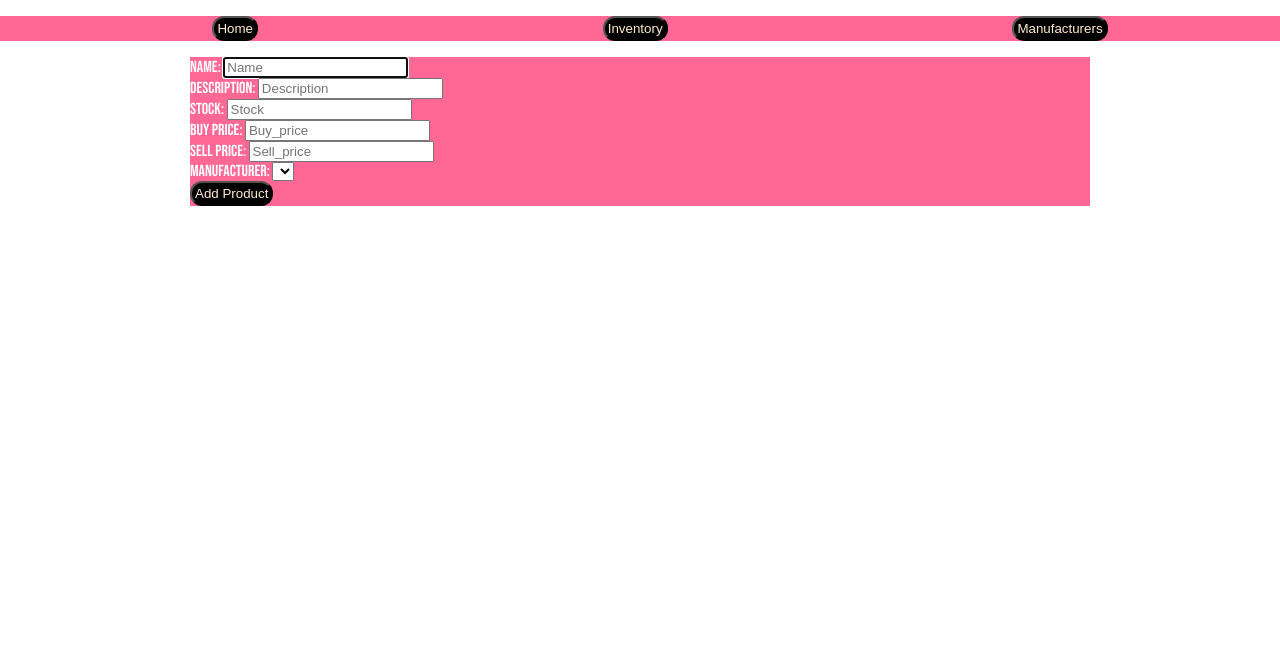
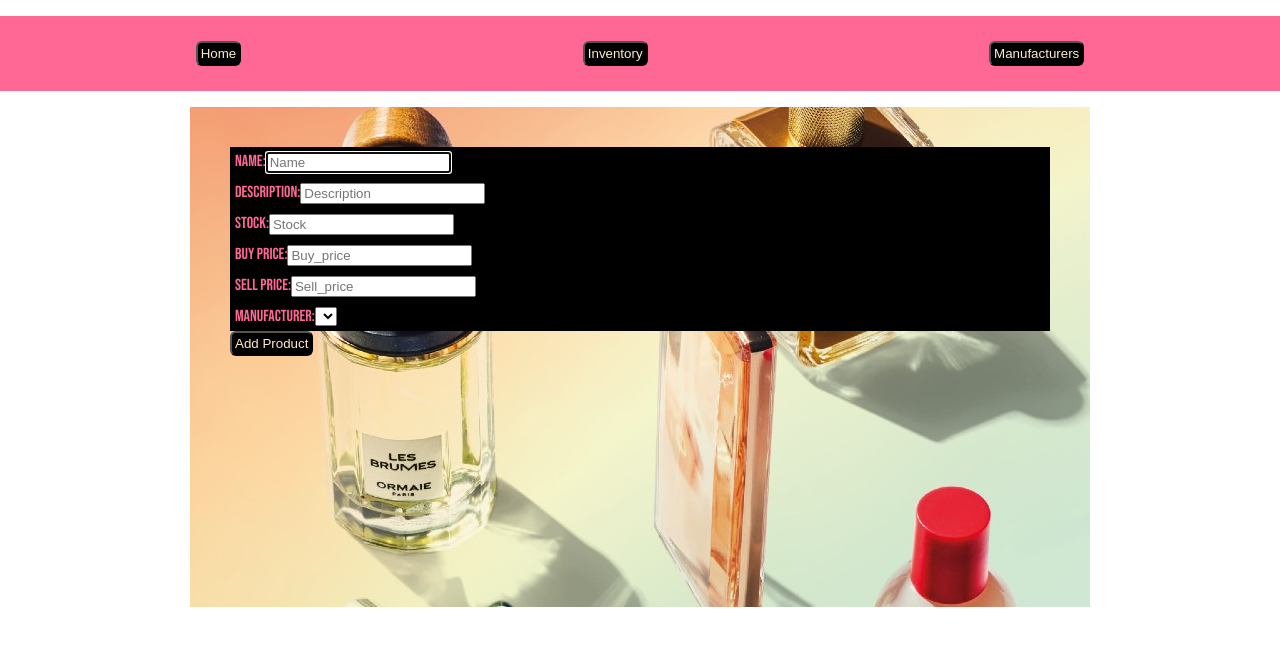
Before and after one commit to RhiannonAW123/PROJECT-1---Perfume-Shop-Inventory, a Flask app: page /products/new in a window 1280 px wide. Shown: the top 646 px of the page. Run offline with Flask 2, Linux system fonts and the light colour scheme; data that the repository does not hold is empty; some libraries are stand-ins or nearby versions.

Commit message:
more css stuff

```diff
--- a/static/style.css
+++ b/static/style.css
@@ -33,6 +33,7 @@ body {
 
 
   .menu {
+      padding: 25px;
       list-style: none;
       display: flex;
       flex-direction: row;
@@ -45,9 +46,11 @@ body {
   .container{
     display: inline-flexbox;
     width: 900px;
+    height: 500px;
     margin: 0 auto;
     background: rgb(255, 103, 148);
-    color: white;
+    color: rgb(255, 103, 148);
+    background-image: url("images/bottles.jpg");
 
   }
 
@@ -61,8 +64,28 @@ body {
 
  .buttons {
      padding: 3px;
-     display: inline-block;
-     border-radius: 12px;
+     display: flex;
+     border-radius: 6px;
      background-color: black;
      color: blanchedalmond;
+     float: left;
+     cursor: pointer;
  }
+
+ .form_options {
+     background-color: black;
+     padding: 5px;
+     display: flex;
+     flex-direction: row;
+     justify-content: left;
+     align-content: center;
+ }
+
+ .forms {
+    padding: 40px;
+    margin: auto;
+ }
+
+ .table_info {
+     background-color: black;
+ }
--- a/templates/manufacturers/edit.html
+++ b/templates/manufacturers/edit.html
@@ -1,13 +1,13 @@
 {% extends "base.html" %}
 {% block content %}
 
-<form action="/manufacturers/{{manufacturer.id}}" method="post">
-  <div>
+<form class="forms" action="/manufacturers/{{manufacturer.id}}" method="post">
+  <div class="form_options">
     <label for="name">Name:</label>
     <input type="text" id="name" name="name" value="{{manufacturer.name}}" required>
   </div>
 
-  <div>
+  <div class="form_options">
     <label for="contact">Contact:</label>
     <input type="text" id="contact" name="contact" value="{{manufacturer.contact}}" required autofocus>
   </div>
--- a/templates/manufacturers/index.html
+++ b/templates/manufacturers/index.html
@@ -1,12 +1,12 @@
 {% extends "base.html" %}
 {% block content %}
 
-<TABLE  WIDTH="50%"   CELLPADDING="4" CELLSPACING="3">
-  <TR>
+<TABLE  WIDTH="100%"   CELLPADDING="4" CELLSPACING="3">
+  <TR class="table_headers">
      <TH COLSPAN="3"><BR><H3>Manufacturers</H3>
      </TH>
   </TR>
-  <TR>
+  <TR class="col_headers">
      <TH>Name</TH>
      <TH>Contact</TH>
      <TH></TH>
--- a/templates/manufacturers/new.html
+++ b/templates/manufacturers/new.html
@@ -1,14 +1,14 @@
 {% extends "base.html" %}
 {% block content %}
 
-<form action="/manufacturers" method="post">
+<form class="forms" action="/manufacturers" method="post">
 
-  <div>
+  <div class="form_options">
     <label for="name">Name:</label>
     <input type="text" id="name" name="name" placeholder="Name" required autofocus>
   </div>
 
-  <div>
+  <div class="form_options">
     <label for="contact">Contact:</label>
     <input type="text" id="contact" name="contact" placeholder="contact" required autofocus>
   </div>
--- a/templates/products/new.html
+++ b/templates/products/new.html
@@ -1,34 +1,34 @@
 {% extends "base.html" %}
 {% block content %}
 
-<form action="/products" method="post">
+<form class="forms" action="/products" method="post">
 
-  <div>
+  <div class="form_options">
     <label for="name">Name:</label>
     <input type="text" id="name" name="name" placeholder="Name" required autofocus>
   </div>
 
-  <div>
+  <div class="form_options">
     <label for="description">Description:</label>
     <input type="text" id="description" name="description" placeholder="Description" required autofocus>
   </div>
 
-  <div>
+  <div class="form_options">
     <label for="stock">Stock:</label>
     <input type="text" id="stock" name="stock" placeholder="Stock" required>
   </div>
 
-  <div>
+  <div class="form_options">
     <label for="buy_price">Buy Price:</label>
     <input type="text" id="buy_price" name="buy_price" placeholder="Buy_price" required>
   </div>
 
-  <div>
+  <div class="form_options">
     <label for="sell_price">Sell Price:</label>
     <input type="text" id="sell_price" name="sell_price" placeholder="Sell_price" required>
   </div>
 
-  <div>
+  <div class="form_options">
     <label for="manufacturer">Manufacturer:</label>
     <select id="manufacturer" name="manufacturer_id">
       {% for manufacturer in all_manufacturers %}
```
Also changed, not shown: templates/products/edit.html (+8 -8 lines), templates/products/index.html (+6 -6 lines).
